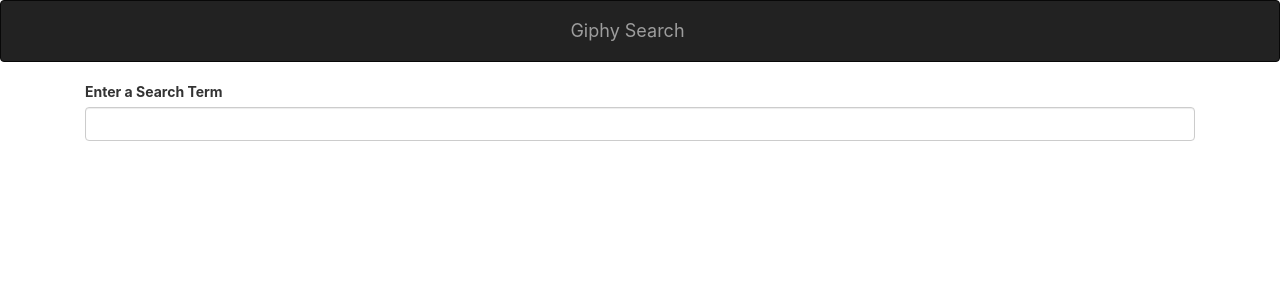
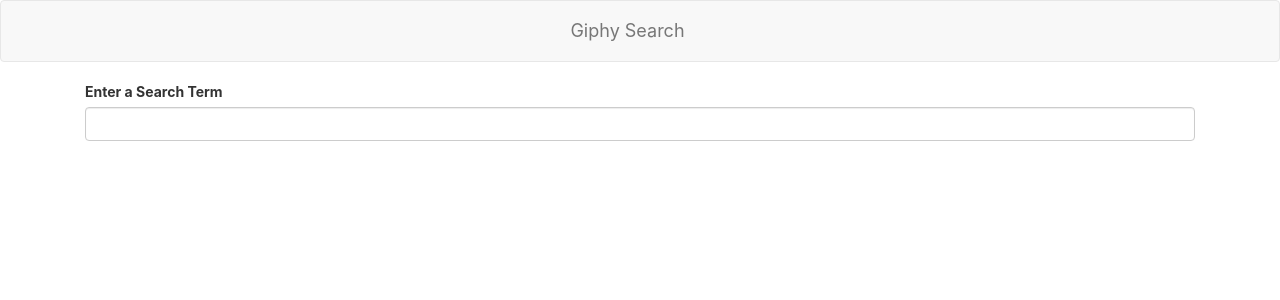
Before and after one commit to MostlyFocusedMike/gif-search-example, a React (Create React App) app: page / in a window 1280 px wide. Shown: the top 300 px of the page. Built offline with nearby package versions, Linux system fonts and the light colour scheme.

Commit message:
Update App.js

```diff
--- a/src/components/App.js
+++ b/src/components/App.js
@@ -5,7 +5,7 @@
 function App() {
   return (
     <div>
-        <NavBar color='black' title="Giphy Search" />
+        <NavBar color='white' title="Giphy Search" />
         <div className="ui container">
           <GifSearch />
           <br />
```
